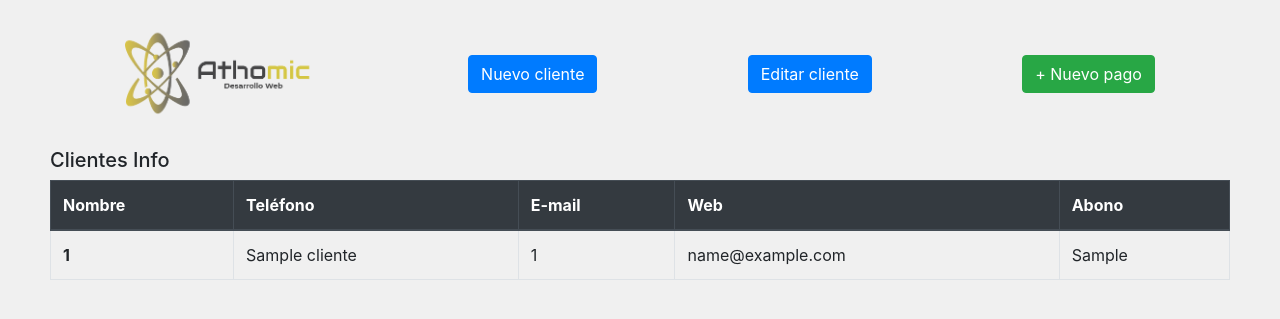
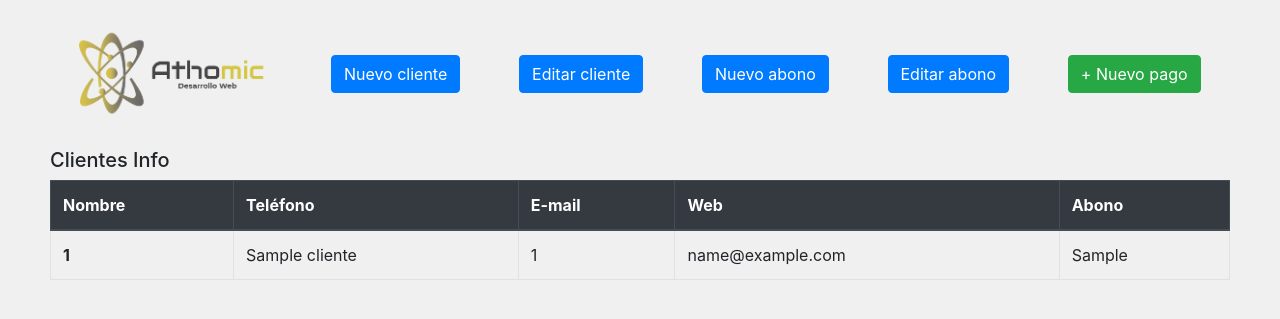
Before and after one commit to juanmatola/control_cobros, a PHP site: page / in a window 1280 px wide. Shown: the top 319 px of the page. Run offline with PHP 8.4, Linux system fonts and the light colour scheme; tables that the repository leaves empty hold one stand-in row (values such as "Sample post"); some libraries are stand-ins or nearby versions.

Commit message:
Agrego links a modulo de abonos a index

```diff
--- a/index.php
+++ b/index.php
@@ -30,6 +30,8 @@
         <img src="./assets/img/logo.png" class="img-fluid logo">
         <a href="./modules/clients/create.php" class="btn btn-primary" >Nuevo cliente</a>
         <a href="./modules/clients/edit.php" class="btn btn-primary" >Editar cliente</a>
+        <a href="./modules/payment/category/create.php" class="btn btn-primary" >Nuevo abono</a>
+        <a href="./modules/payment/category/edit.php" class="btn btn-primary" >Editar abono</a>
         <a href="./modules/payment/insert.php" class="btn btn-success" >+ Nuevo pago</a>
     </div>
 
--- a/modules/payment/category/edit.php
+++ b/modules/payment/category/edit.php
@@ -57,7 +57,7 @@
         <?php endif;?>
     <?php endif;?>
 
-    <h5 class="text-left">Clientes Info</h5>
+    <h5 class="text-left">Abonos Info</h5>
     <table class="table table-bordered">
         <thead class="thead-dark">
             <tr>
```
